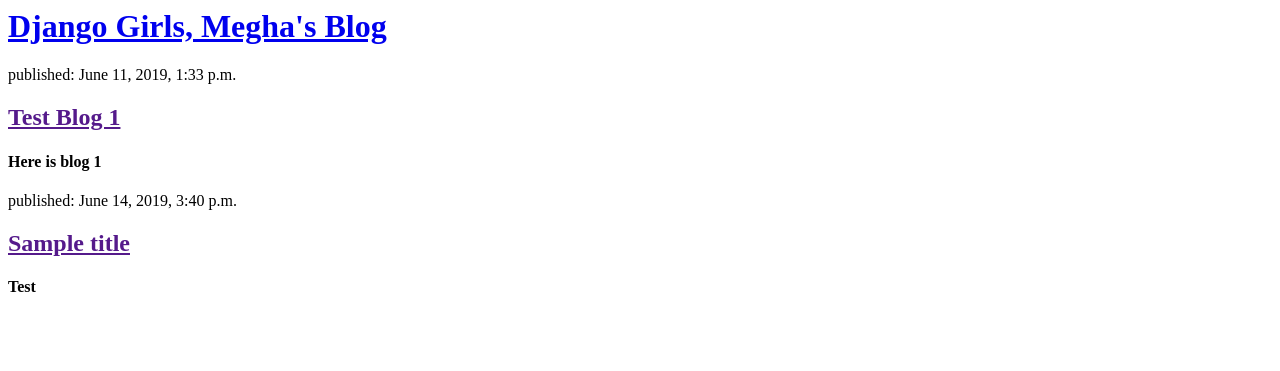
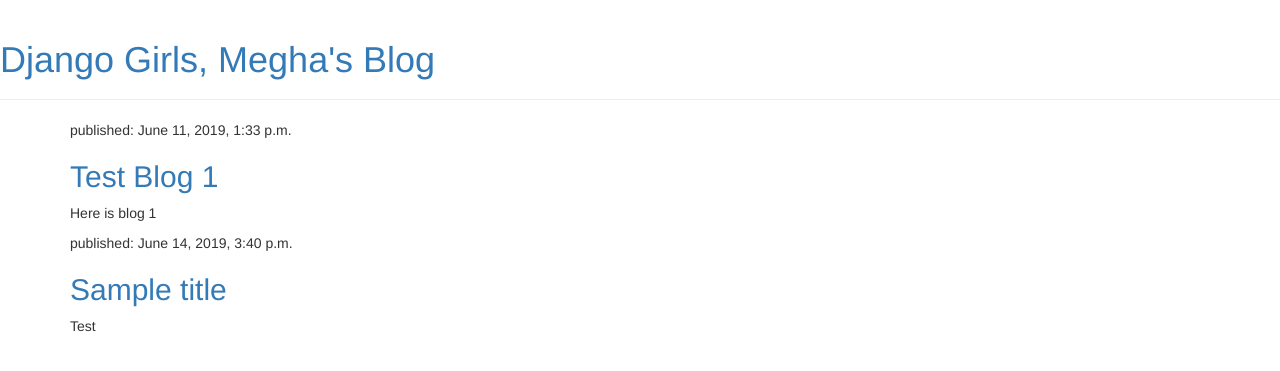
Before and after one commit to megha-goel09/my-first-blog, a Django app: page / in a window 1280 px wide. Shown: the top 371 px of the page. Run offline with Django 3.2, Linux system fonts and the light colour scheme; data comes from the database, SQL or seed files in the repository; some libraries are stand-ins or nearby versions.

Commit message:
CSS additions

```diff
--- a/blog/templates/blog/post_list.html
+++ b/blog/templates/blog/post_list.html
@@ -1,20 +1,34 @@
+{% load static %}
 <html>
     <head>
-        <title>Django Girls Megha's Blog</title>
+        <div class="page-header">
+            <h1><a href="/">Django Girls, Megha's Blog</a></h1>
+        </div>
+        <link rel="stylesheet" href="//maxcdn.bootstrapcdn.com/bootstrap/3.2.0/css/bootstrap.min.css">
+        <link rel="stylesheet" href="//maxcdn.bootstrapcdn.com/bootstrap/3.2.0/css/bootstrap-theme.min.css">
+        <link href="//fonts.googleapis.com/css?family=Lobster&subset=latin,latin-ext" rel="stylesheet" type="text/css">
+        <link rel="stylesheet" href="{% static 'css/blog.css' %}">
     </head>
     <body>
-        <div>
-            <h1><a href="/">Django Girls, Megha's Blog</a></h1>
+
+
+        <div class="content container">
+            <div class="row">
+                <div class="col-md-8">
+                    {% for post in posts %}
+                        <div class="post">
+                            <div class="date">
+                                <p>published: {{ post.published_date }}</p>
+                            </div>
+                            <h2><a href="">{{ post.title }}</a></h2>
+                            <p>{{ post.text|linebreaksbr }}</p>
+                        </div>
+                    {% endfor %}
+                </div>
+            </div>
         </div>
 
-        {% for post in posts %}
-            <div>
-                <p>published: {{post.published_date}} </p>
-                <h2><a href="">{{ post.title }}</a></h2>
-                <h4><p>{{ post.text|linebreaksbr }}</p></h4>
-            </div>
 
-        {% endfor %}
 
     </body>
 </html>
```
Also changed, not shown: 1 other file.
